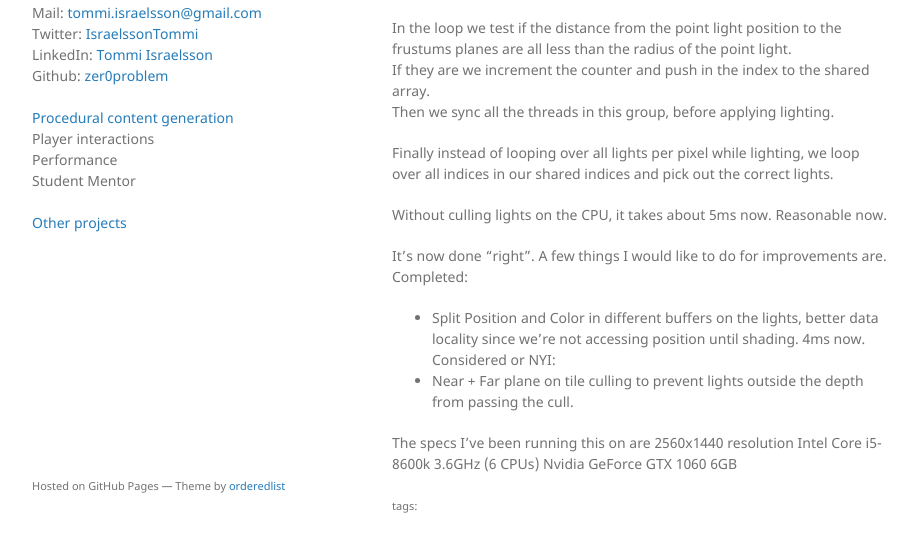
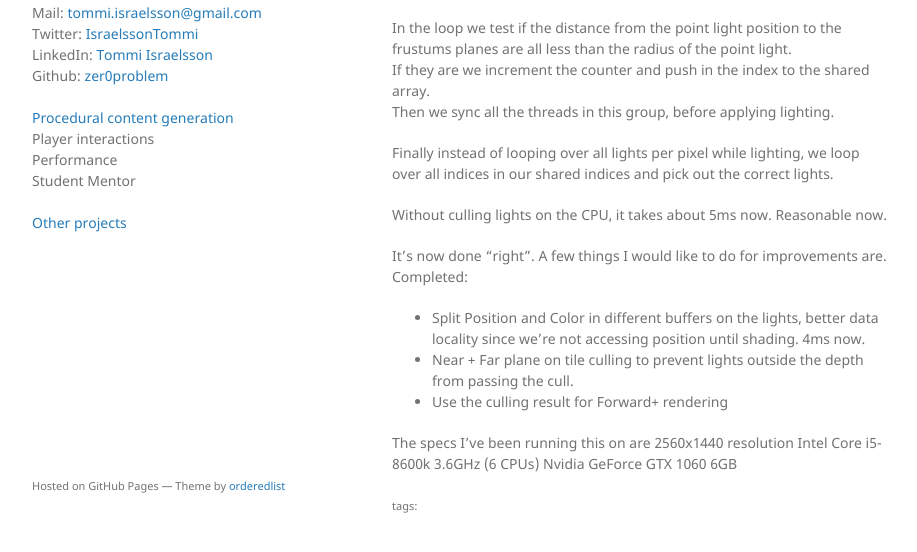
Before and after one commit to zer0problem/zer0problem, a Jekyll site: the page built from _posts/2021-04-07-project7-point-lights.markdown, in a window 1280 px wide and 900 px high, scrolled down 2611 px, cut to the strip 335-887 px from the top of the window. Shown: the whole strip, without its empty margins (178-1095 px from the left). Built offline with Jekyll 4.4.1, drawn with Linux system fonts in a browser that asks for light colours.

Commit message:
Update 2021-04-07-project7-point-lights.markdown

```diff
--- a/_posts/2021-04-07-project7-point-lights.markdown
+++ b/_posts/2021-04-07-project7-point-lights.markdown
@@ -115,8 +115,8 @@ Without culling lights on the CPU, it takes about 5ms now. Reasonable now.
 It's now done "right". A few things I would like to do for improvements are.
 Completed:
 * Split Position and Color in different buffers on the lights, better data locality since we're not accessing position until shading. 4ms now.
-Considered or NYI:
 * Near + Far plane on tile culling to prevent lights outside the depth from passing the cull.
+* Use the culling result for Forward+ rendering
 
 The specs I've been running this on are
 2560x1440 resolution
```
